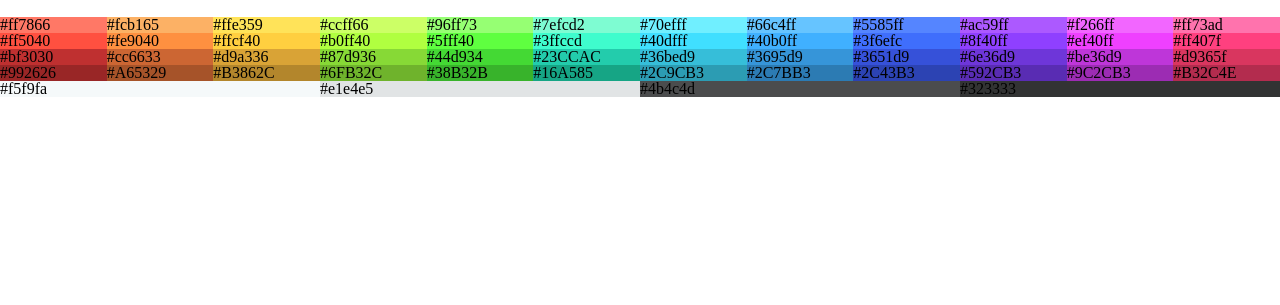
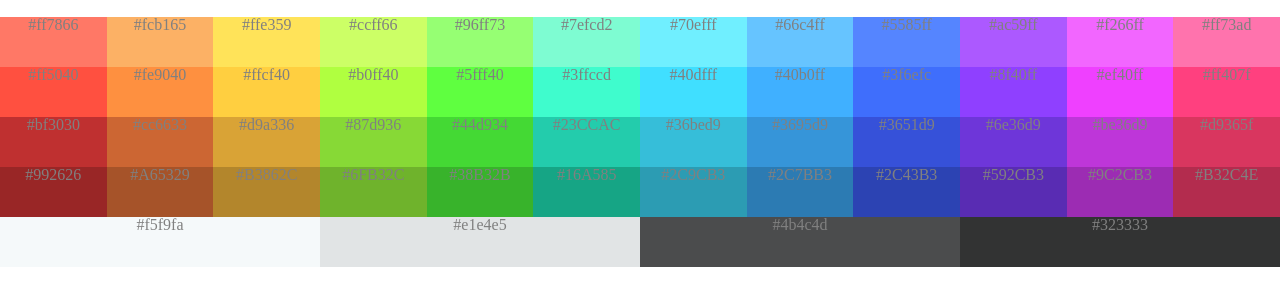
Before and after one commit to LeoGBK/Paleta, a plain HTML site: page index.html in a window 1280 px wide. Shown: the part 115-420 px from the top of the page. Drawn offline with nearby package versions, Linux system fonts and the light colour scheme.

Commit message:
Giving initial styles to <div> color tags

```diff
--- a/styles.css
+++ b/styles.css
@@ -19,6 +19,12 @@ hr {
 section {
   display: grid;
   grid-template-columns: repeat(12, 1fr);
+
+  div {
+    color: gray;
+    height: 50px;
+    text-align: center;
+  }
 }
 
 .last {
```
